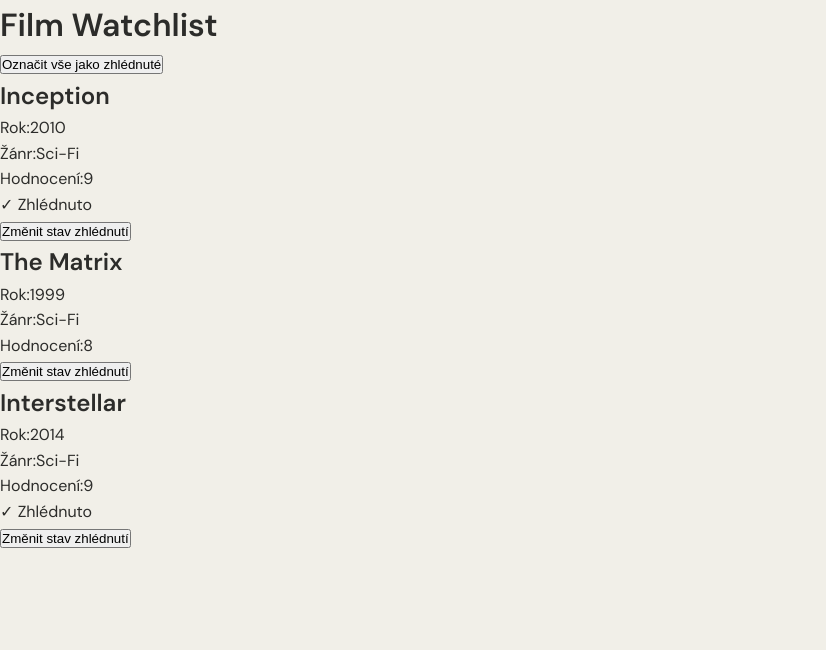
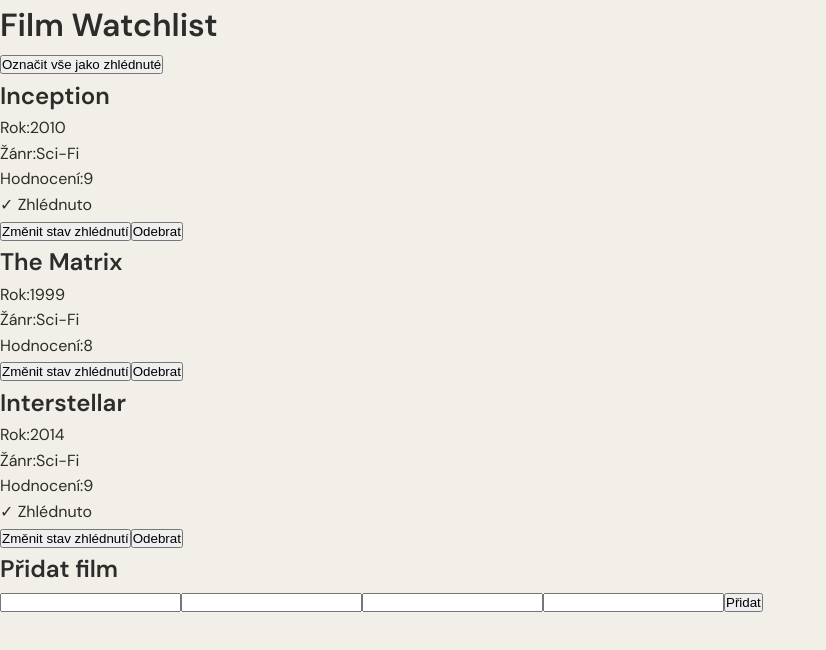
Before and after one commit to prcv00/4IT427_prcv00, a React (Vite) app: page / in a window 1280 px wide. Shown: the top 650 px of the page, without its empty margins (0-826 px from the left). Built offline with nearby package versions, Linux system fonts and the light colour scheme.

Commit message:
feat: Úkol 3 – useWatchlist kontext

```diff
--- a/package.json
+++ b/package.json
@@ -10,6 +10,7 @@
     "preview": "vite preview"
   },
   "dependencies": {
+    "@tanstack/react-query": "^5.100.11",
     "react": "^19.2.6",
     "react-dom": "^19.2.6"
   },
--- a/src/App.tsx
+++ b/src/App.tsx
@@ -1,22 +1,10 @@
+import { AddFilmForm } from "./components/addFilmForm";
 import { FilmCard } from "./components/FilmCard";
-import { useWatchlist } from "./hooks/useWatchlist";
+import { useWatchlist } from "./context/WatchlistContext";
 
-export interface Film {
-  title: string;
-  year: number;
-  genre: string;
-  rating: number;
-  watched: boolean;
-}
-
-const initialFilms: Film[] = [
-  { title: "Inception", year: 2010, genre: "Sci-Fi",rating: 9 ,watched: true },
-  { title: "The Matrix", year: 1999, genre: "Sci-Fi",rating: 8 ,watched: false },
-  { title: "Interstellar", year: 2014, genre: "Sci-Fi",rating: 9 ,watched: true },
-]
 
 function App() {
-  const {films, toggleWatched, markAllAsWatched} = useWatchlist(initialFilms)
+  const {films, addFilm, removeFilm, toggleWatched, markAllAsWatched} = useWatchlist()
 
   return (
     <main>
@@ -24,11 +12,12 @@
     <button onClick={markAllAsWatched}> Označit vše jako zhlédnuté</button>
     {
       films.map((film) => (
-        <FilmCard key={film.title} {...film} onToggleWatched={toggleWatched(film.title)}/>
+        <FilmCard key={film.title} {...film} onToggleWatched={() => toggleWatched(film.id)} onRemove= {()=> removeFilm(film.id)}/>
       ))
     }
+    <AddFilmForm onAdd={addFilm}></AddFilmForm>
     </main>
-  );
+  );s
 }
 
 export default App
--- /dev/null
+++ b/src/components/AddFilmForm.tsx
@@ -0,0 +1,26 @@
+import type { Film } from "@/types/film.types";
+
+export function AddFilmForm ({onAdd}: {onAdd: (film:Film) => void}){
+    function add(formData:FormData){
+        const title = formData.get("title")
+        const year = formData.get("year")
+        const genre = formData.get("genre")
+        const rating = formData.get("rating")
+        onAdd( { id: crypto.randomUUID(),
+             title: (typeof title === 'string') ? title : "",
+             year: (typeof year === 'number') ? year : 0,
+             genre: (typeof genre === 'string') ? genre : "",
+             rating: (typeof rating === 'number') ? rating : 0,
+             watched: false })
+    }
+    return (
+        <form action={add} className="AddFilmForm">
+            <h2>Přidat film</h2>
+            <input type = "text" name="title"></input>
+            <input type = "number" name="year"></input>
+            <input name="genre"></input>
+            <input name="rating"></input>
+            <button type="submit">Přidat</button>
+        </form>
+    )
+}
--- a/src/components/FilmCard.tsx
+++ b/src/components/FilmCard.tsx
@@ -1,13 +1,15 @@
 interface FilmCardProps {
+    id: string;
     title: string;
     year: number;
     genre: string;
     rating: number;
     watched: boolean;
-    onToggleWatched: (title:string) => void;
+    onToggleWatched: (id:string) => void;
+    onRemove: (id:string) => void;
 }
 
-export function FilmCard({title, year, genre, rating, watched, onToggleWatched}: FilmCardProps) {
+export function FilmCard({id, title, year, genre, rating, watched, onToggleWatched,onRemove}: FilmCardProps) {
     const isRatingValid = rating >= 1 && rating <= 10;
     return(
         <div className="filmCard">
@@ -18,11 +20,16 @@
             {watched && <p>✓ Zhlédnuto</p>}
             <button
                 className={`btn btn-primary`}
-                onClick={()=>onToggleWatched(title)}
+                onClick={()=>onToggleWatched(id)}
             >
                 Změnit stav zhlédnutí
             </button>
-
+            <button
+                className={`btn btn-secondary`}
+                onClick={()=>onRemove(id)}
+            >
+                Odebrat
+            </button>
         </div>
     )
 }
--- /dev/null
+++ b/src/context/WatchlistContext.tsx
@@ -0,0 +1,61 @@
+import { createContext, useContext } from "react";
+import type { Film } from "@/types/film.types";
+import { useEffect, useState } from "react"
+import type { ReactNode } from "react";
+
+export const initialFilms: Film[] = [
+  { id: "1", title: "Inception", year: 2010, genre: "Sci-Fi",rating: 9 ,watched: true },
+  { id: "2", title: "The Matrix", year: 1999, genre: "Sci-Fi",rating: 8 ,watched: false },
+  { id: "3", title: "Interstellar", year: 2014, genre: "Sci-Fi",rating: 9 ,watched: true },
+]
+
+type WatchlistContextType = {
+    films: Film[];
+    addFilm: (film:Film) => void;
+    removeFilm: (id:string) => void;
+    toggleWatched : (id:string) => void;
+    markAllAsWatched: () => void;
+
+}
+const WatchlistContext = createContext<WatchlistContextType>({
+    films:initialFilms,
+    addFilm: () => {},
+    removeFilm: () => {},
+    toggleWatched: () => {},
+    markAllAsWatched: () => {}});
+
+export function WatchlistProvider({ children }: { children: ReactNode }) {
+    const [films, setFilms] = useState<Film[]>(initialFilms)
+
+    function toggleWatched(id:string){
+        return () => (
+            setFilms(prev => prev.map(film =>
+            film.id === id? {...film, watched:!film.watched} : film
+        )))
+    }
+
+    function markAllAsWatched(){
+        return setFilms(prev => prev.map(film => ({...film, watched:true})))
+    }
+
+    function addFilm(film:Film){
+        return () => (
+            setFilms(prev => [...prev, film]
+        ))
+    }
+
+    function removeFilm(id:string){
+        return () => (
+            setFilms(prev => prev.filter(f=>f.id !== id)
+        ))
+    }
+
+    useEffect(()=>{
+        const watchedCount = films.filter(f=>f.watched).length;
+        document.title = `Watchlist (${watchedCount}/${films.length} zhlédnuto)`
+    },[films]);
+
+    return (<WatchlistContext.Provider value={{ films, addFilm, removeFilm, toggleWatched, markAllAsWatched }}>{children}</WatchlistContext.Provider>);
+}
+
+export const useWatchlist = () => useContext(WatchlistContext)
--- a/src/hooks/useWatchlist.ts
+++ b/src/hooks/useWatchlist.ts
@@ -1,8 +1,8 @@
-import type { Film } from "@/App"
+import type { Film } from "@/types/film.types"
 import { useEffect, useState } from "react"
 
 export function useWatchlist(initialFilms: Film[]) {
-    const [films, setFilms] = useState(initialFilms)
+    const [films, setFilms] = useState<Film[]>(initialFilms)
 
     function toggleWatched(title: string){
         return () => (
@@ -17,7 +17,7 @@
 
     useEffect(()=>{
         const watchedCount = films.filter(f=>f.watched).length;
-        document.title = `Watchlist (${watchedCount}/${films.length}) zhlédnuto`
+        document.title = `Watchlist (${watchedCount}/${films.length} zhlédnuto)`
     },[films]);
 
     return {films, toggleWatched, markAllAsWatched}
--- a/src/main.tsx
+++ b/src/main.tsx
@@ -2,9 +2,12 @@
 import { createRoot } from 'react-dom/client'
 import App from './App.tsx'
 import './styles/global.css';
+import { WatchlistProvider } from './context/WatchlistContext.tsx';
 
 createRoot(document.getElementById('root')!).render(
-  <StrictMode>
-    <App />
-  </StrictMode>,
+  <WatchlistProvider>
+    <StrictMode>
+      <App />
+    </StrictMode>
+  </WatchlistProvider>
 )
```
Also changed, not shown: src/types/film.types.ts (added, +8 -0 lines), 1 other file (tests, documents, lock files or other folders).
